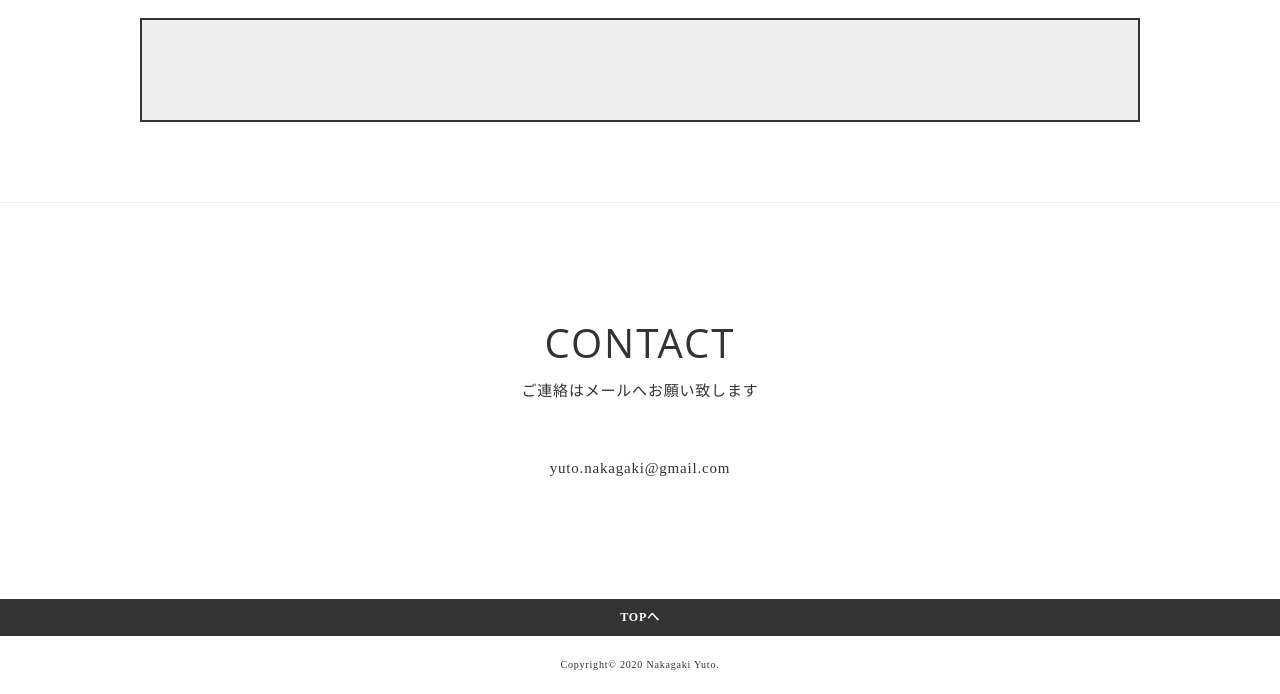
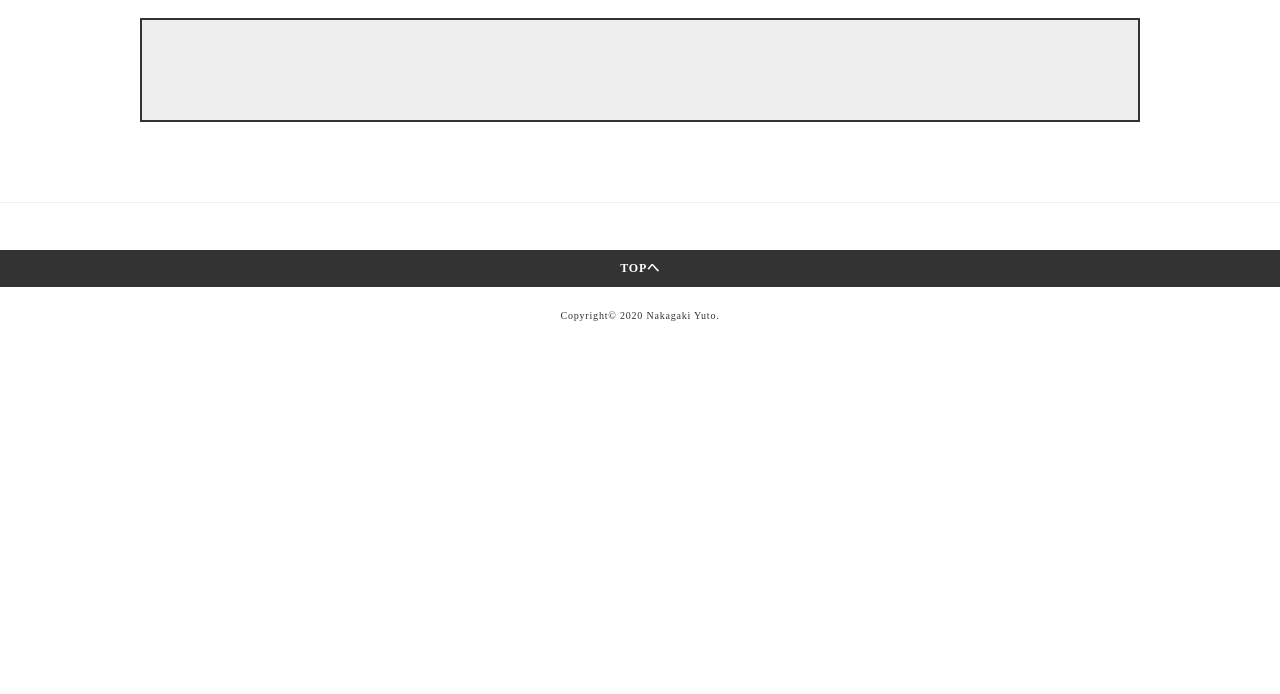
Before and after one commit to Nakagaki-Yuto/Portfolio, a Django app: page / in a window 1280 px wide. Shown: the part 3720-4414 px from the top of the page. After the commit the page ends 4041 px from the top, so only its background shows below. Run offline with Django 3.2, Linux system fonts and the light colour scheme; data that the repository does not hold is empty; some libraries are stand-ins or nearby versions.

Commit message:
delete contact-section

```diff
--- a/blog/static/css/blog.css
+++ b/blog/static/css/blog.css
@@ -227,12 +227,12 @@ img {
 
 
 /*contact-section*/
-.contact-text {
+/* .contact-text {
   margin-top: 10px;
   text-align: center;
   margin: 50px auto;
   margin-bottom: 90px;
-}
+} */
 
 /* footer */
 .footer .inner {
--- a/blog/templates/blog/base.html
+++ b/blog/templates/blog/base.html
@@ -16,10 +16,11 @@
             <ul class="navbar-list">
                 <li class="navbar-item"><a class="navbar-link" href="/">TOP</a></li>
                 <li class="navbar-item"><a class="navbar-link" href="/#about-section">ABOUT</a></li>
+                <li class="navbar-item"><a class="navbar-link" href="/#work-section">ABOUT</a></li>
                 <li class="navbar-item"><a class="navbar-link" href="/#try-section">TRY</a></li>
                 <li class="navbar-item"><a class="navbar-link" href="/#skill-section">SKILL</a></li>
                 <li class="navbar-item"><a class="navbar-link" href="/#blog-section">BLOG</a></li>
-                <li class="navbar-item"><a class="navbar-link" href="/#contact-section">CONTACT</a></li>
+                <!-- <li class="navbar-item"><a class="navbar-link" href="/#contact-section">CONTACT</a></li> -->
             </ul>
         </nav>
         <!-- /.navbar -->
--- a/blog/templates/blog/home.html
+++ b/blog/templates/blog/home.html
@@ -180,12 +180,12 @@
 <hr>
 
 <!-- .contact-section -->
-<section class="contact-section section" id="contact-section">
+<!-- <section class="contact-section section" id="contact-section">
     <div class="section-title">
         <h2>CONTACT</h2>
         <p>ご連絡はメールへお願い致します</p>
     </div>
     <div class="contact-text">yuto.nakagaki@gmail.com</div>
-</section>
+</section> -->
 <!-- /.contact-section -->
 {% endblock %}
```
